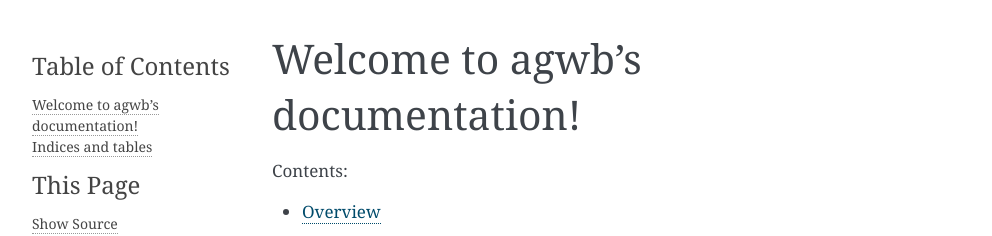
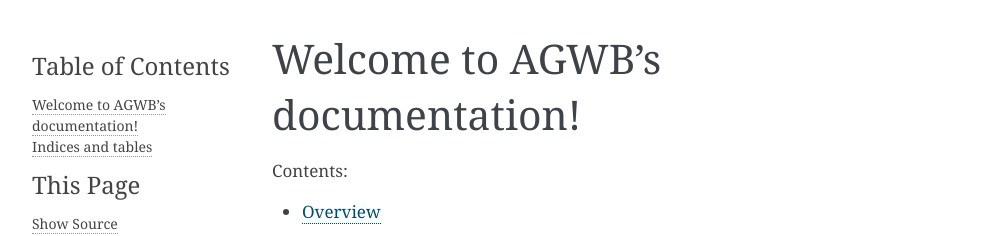
Before and after one commit to wzab/agwb, a Sphinx documentation site: the page built from doc/index.rst, in a window 1280 px wide. Shown: the top 236 px of the page, without its empty margins (148-1140 px from the left). Built offline with Sphinx 7.4.7, drawn with Linux system fonts in a browser that asks for light colours.

```diff
--- a/doc/index.rst
+++ b/doc/index.rst
@@ -3,7 +3,7 @@
    You can adapt this file completely to your liking, but it should at least
    contain the root `toctree` directive.
 
-Welcome to agwb's documentation!
+Welcome to AGWB's documentation!
 ================================
 
 .. toctree::
```
